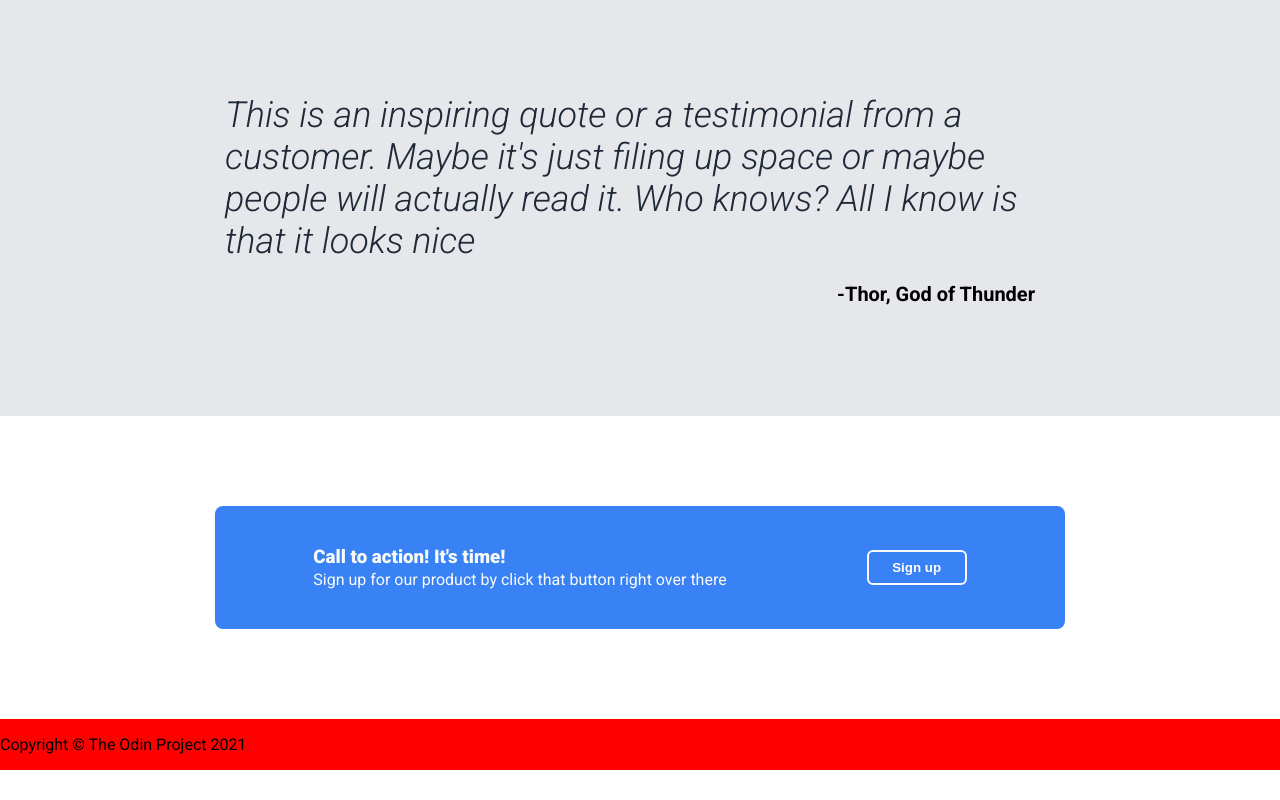
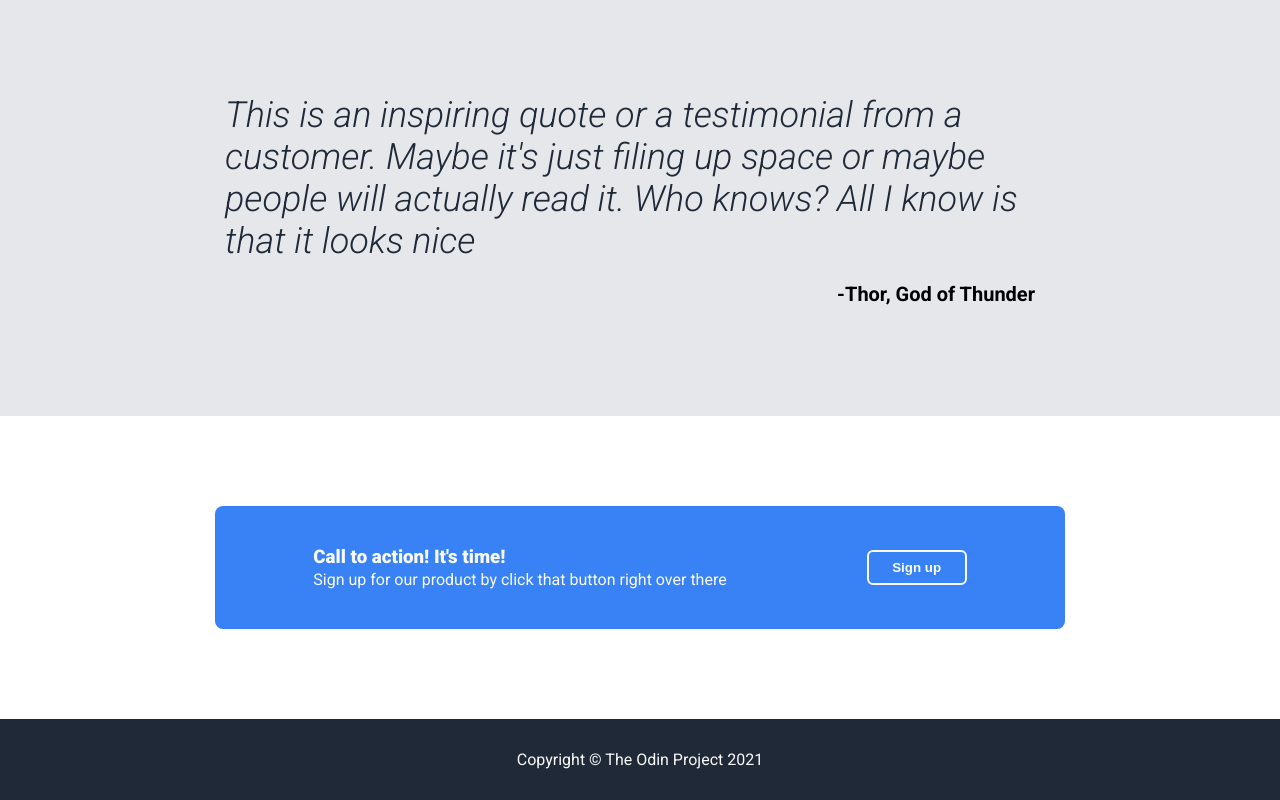
Before and after one commit to Dieal/landing-page, a plain HTML site: page index.html in a window 1280 px wide. Shown: the part 1103-1903 px from the top of the page. Before the commit the page ends 1873 px from the top, so only its background shows below. Drawn offline with Linux system fonts and the light colour scheme.

Commit message:
Add style for footer

```diff
--- a/css/style.css
+++ b/css/style.css
@@ -197,7 +197,11 @@ nav ul li a, .header-main p {
 }
 
 
-
 footer {
-    background-color: red;
+    background-color: #1F2937;
+    display: flex;
+    justify-content: center;
+    align-items: center;
+    color: #F9FAF8;
+    padding: 15px 0;
 }
```
